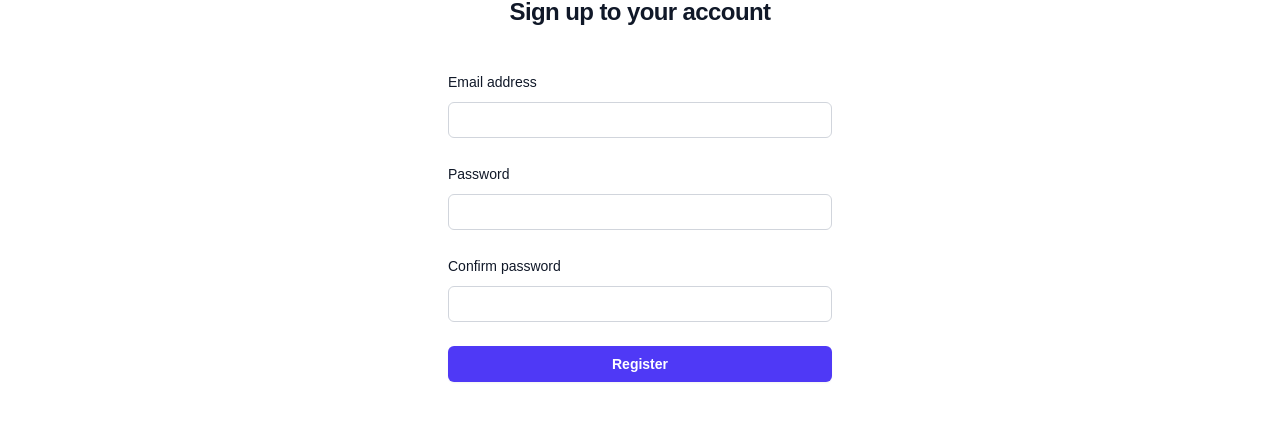
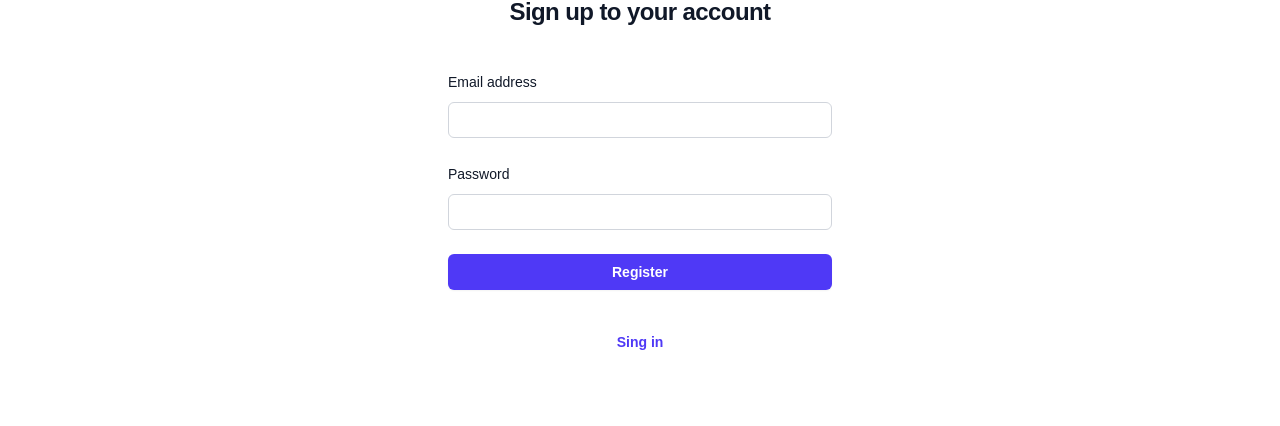
Before and after one commit to Dpal94/taskflow, a Next.js app: page /register in a window 1280 px wide. Shown: the part 262-688 px from the top of the page. Built offline with nearby package versions, Linux system fonts and the light colour scheme.

Commit message:
removed confirm password, added register data to localstorage

```diff
--- a/src/app/(auth)/register/page.tsx
+++ b/src/app/(auth)/register/page.tsx
@@ -1,7 +1,14 @@
+'use client';
 import Button from '@/app/components/ui/button';
 import Link from 'next/link';
 
 export default function Login() {
+  const onSubmit = (formData: FormData): void => {
+    const email = formData.get('email');
+    const password = formData.get('password');
+
+    localStorage.setItem('auth', JSON.stringify({email, password}));
+  };
   return (
     <div className="flex min-h-full flex-1 flex-col justify-center px-6 py-12 lg:px-8 bg-white">
       <div className="sm:mx-auto sm:w-full sm:max-w-sm">
@@ -12,7 +19,7 @@
       </div>
 
       <div className="mt-10 sm:mx-auto sm:w-full sm:max-w-sm">
-        <form action="#" method="POST" className="space-y-6">
+        <form action={onSubmit} className="space-y-6">
           <div>
             <label
               htmlFor="email"
@@ -54,27 +61,6 @@
           </div>
 
           <div>
-            <div className="flex items-center justify-between">
-              <label
-                htmlFor="password"
-                className="block text-sm/6 font-medium text-gray-900"
-              >
-                Confirm password
-              </label>
-            </div>
-            <div className="mt-2">
-              <input
-                id="password"
-                name="password"
-                type="password"
-                required
-                autoComplete="current-password"
-                className="block w-full rounded-md bg-white px-3 py-1.5 text-base text-gray-900 outline-1 -outline-offset-1 outline-gray-300 placeholder:text-gray-400 focus:outline-2 focus:-outline-offset-2 focus:outline-indigo-600 sm:text-sm/6"
-              />
-            </div>
-          </div>
-
-          <div>
             <Button label="Register" type="submit" />
           </div>
         </form>
```
